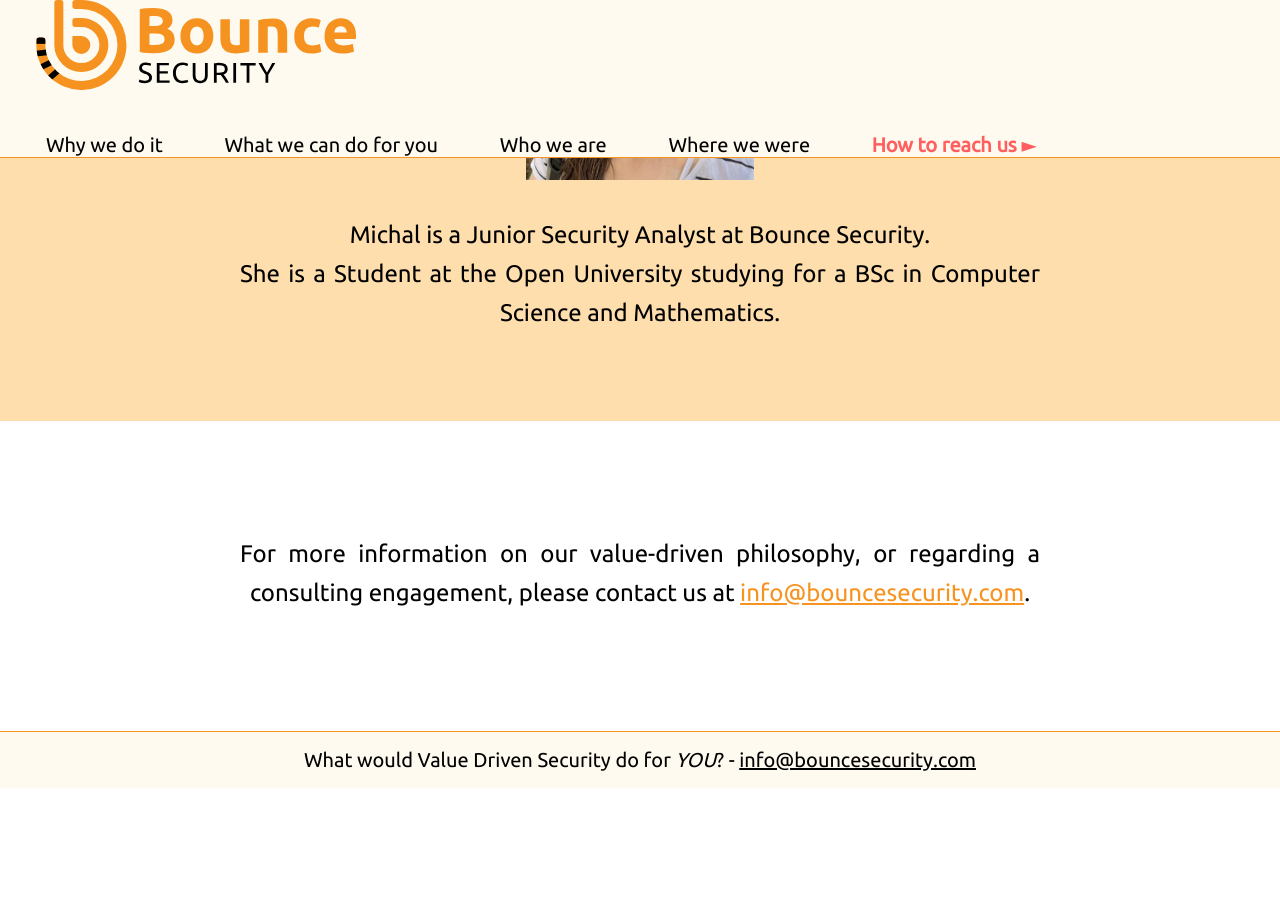
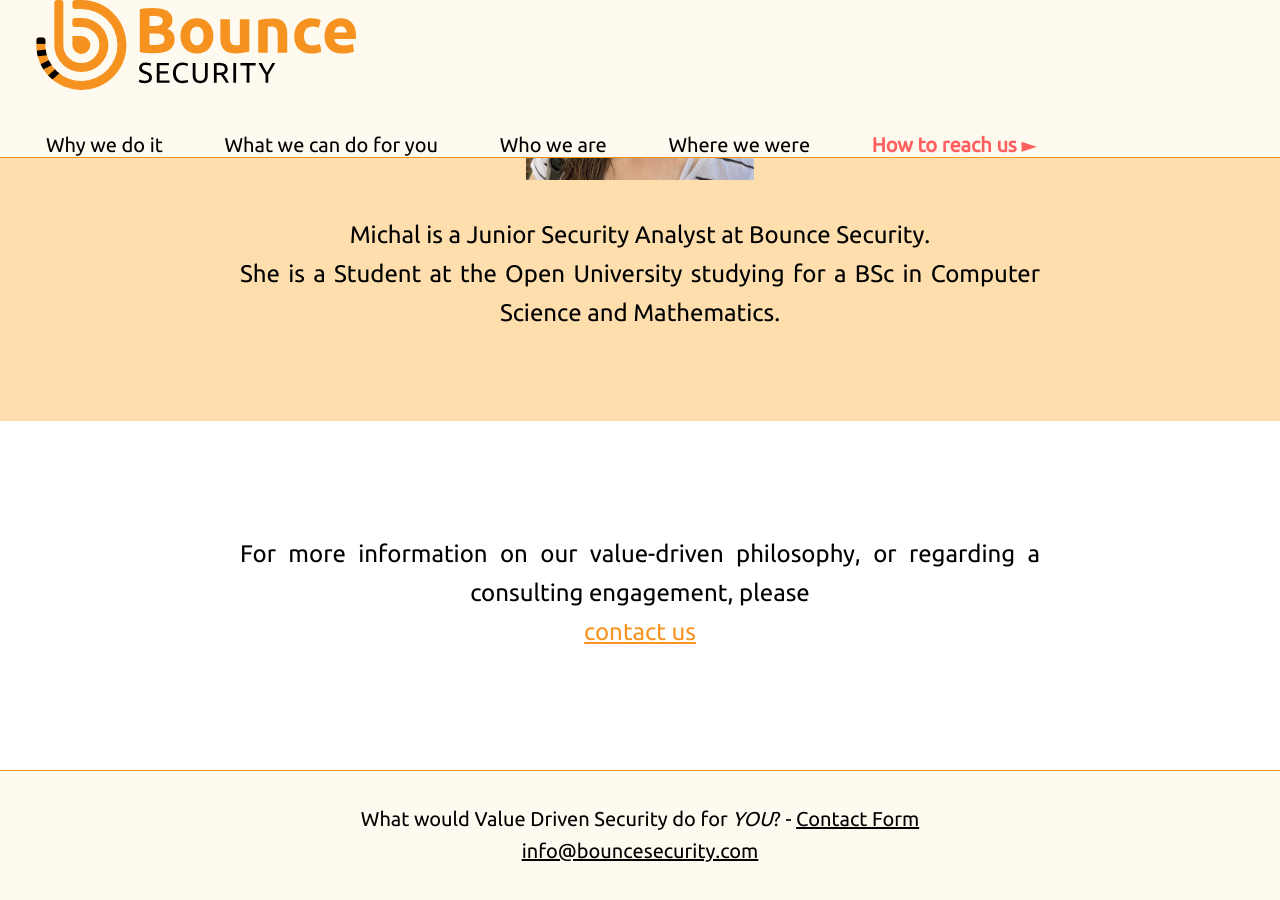
Before and after one commit to kamenskymic/bouncewebsite, a Jekyll site: the page built from index.md, in a window 1280 px wide and 900 px high, scrolled down 5645 px. Built offline with Jekyll 4.4.1, drawn with Linux system fonts in a browser that asks for light colours; before the commit the page ends 6433 px from its top, so only the background shows below that.

Commit message:
contact form and events (#49)
* Add additional events (#30)

* adding talks and a contact form

* changes to the "where we were" page
and a contact form integration

```diff
--- a/_layouts/default.html
+++ b/_layouts/default.html
@@ -45,8 +45,9 @@
 	</section>
 
 	<footer id="footer" class="footer">
-		What would Value Driven Security do for <i>YOU</i>? -
-		<a href="mailto:info@bouncesecurity.com">info@bouncesecurity.com</a>
+		<p>What would Value Driven Security do for <i>YOU</i>? -
+		<a href="https://forms.office.com/Pages/ResponsePage.aspx?id=cRoiiPFjO02bvb320DZszIiHwGR-HPVCpua1ZF_PJqtUMkNDQjNHSzExUlc1Tk5PUzRJM1JRMkFWOC4u">Contact Form</a>
+		<br><a href="mailto:info@bouncesecurity.com">info@bouncesecurity.com</a></p>
 	</footer>
 
 	<script>
--- a/index.md
+++ b/index.md
@@ -45,6 +45,7 @@ We offer the following services:
 <a id="contact" class="anchor"></a>
 <div class="section">
 
-For more information on our value-driven philosophy, or regarding a consulting engagement, please contact us at [info@bouncesecurity.com](mailto:info@bouncesecurity.com).
+For more information on our value-driven philosophy, or regarding a consulting engagement, please
+<a href="https://forms.office.com/Pages/ResponsePage.aspx?id=cRoiiPFjO02bvb320DZszIiHwGR-HPVCpua1ZF_PJqtUMkNDQjNHSzExUlc1Tk5PUzRJM1JRMkFWOC4u">contact us</a>
 </div>
 </section>
```
Also changed, not shown: _data/events.yml (+70 -9 lines).
